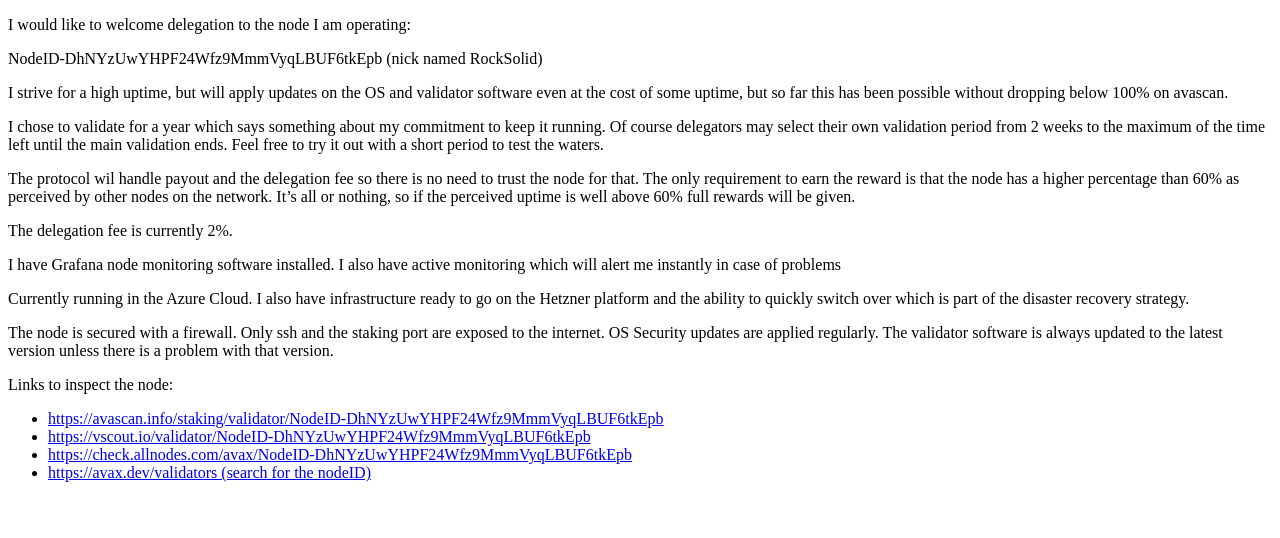
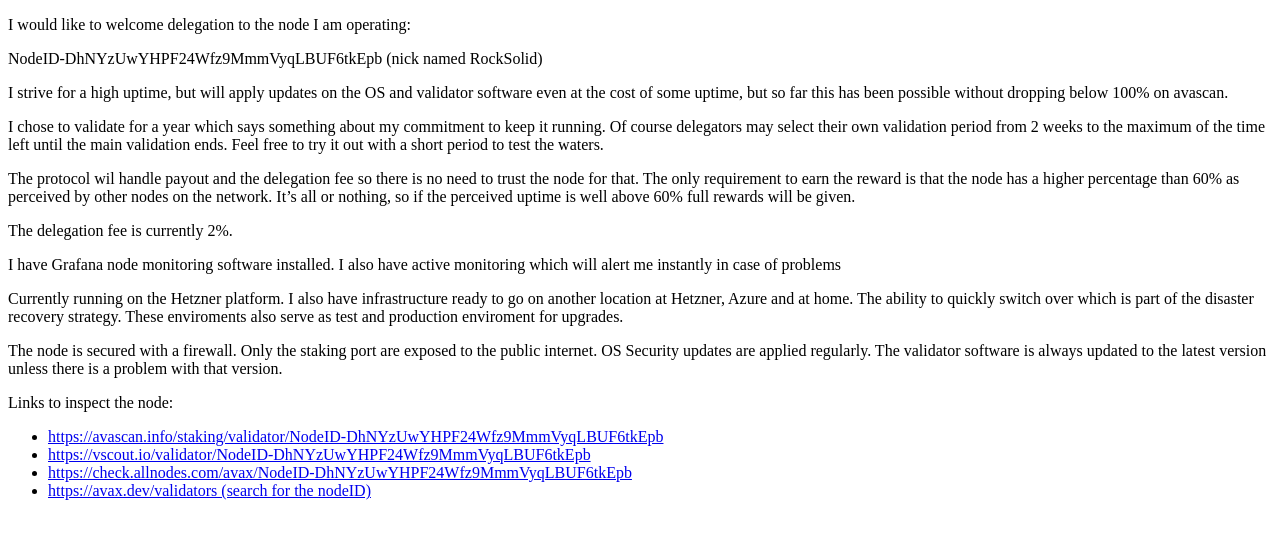
Before and after one commit to quasarati/quasarati.github.io, a plain HTML site: page index.html in a window 1280 px wide. Drawn offline with Linux system fonts and the light colour scheme.

Commit message:
Closed ssh port on public internet and updated use of azure all environments

```diff
--- a/index.html
+++ b/index.html
@@ -29,10 +29,11 @@
         <p>I have Grafana node monitoring software installed.
             I also have active monitoring which will alert me instantly in case of problems</p>
 
-        <p>Currently running in the Azure Cloud. I also have infrastructure ready to go on the Hetzner platform and the
-            ability to quickly switch over which is part of the disaster recovery strategy.</p>
+        <p>Currently running on the Hetzner platform. I also have infrastructure ready to go on another location at Hetzner, Azure and at home.
+            The ability to quickly switch over which is part of the disaster recovery strategy. These enviroments also serve as test and production
+        enviroment for upgrades.</p>
 
-        <p>The node is secured with a firewall. Only ssh and the staking port are exposed to the internet. OS Security
+        <p>The node is secured with a firewall. Only the staking port are exposed to the public internet. OS Security
             updates are applied regularly. The validator software is always updated to the latest version unless there
             is a problem with that version.
         </p>
```
